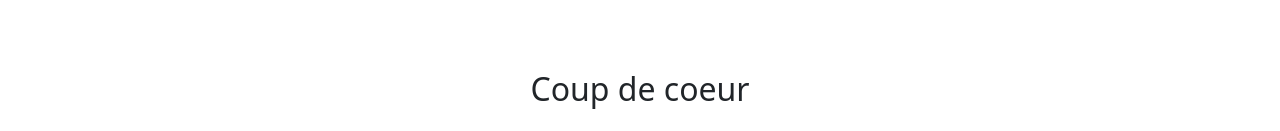
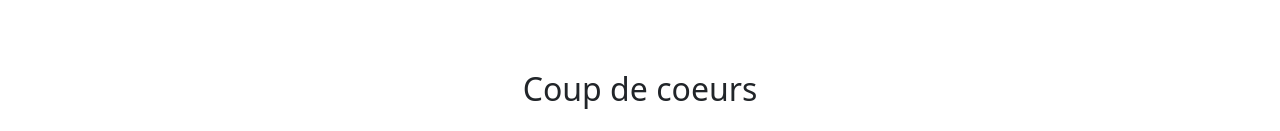
Before and after one commit to boubalourson/TD-accesibilit-, a plain HTML site: page TD acessibilité 2eme/index.html in a window 1280 px wide. Shown: the part 1992-2123 px from the top of the page. Drawn offline with nearby package versions, Linux system fonts and the light colour scheme.

Commit message:
Update heading text in index.html

```diff
--- a/TD acessibilité 2eme/index.html
+++ b/TD acessibilité 2eme/index.html
@@ -282,7 +282,7 @@
     <section class="pt-5">
         <div class="container">
             <a href="" class="text-decoration-none text-reset">
-                <h2 class="text-center m-4">Coup de coeur</h2>
+                <h2 class="text-center m-4">Coup de coeurs</h2>
             </a>
 
             <!-- card 1 -->
```
